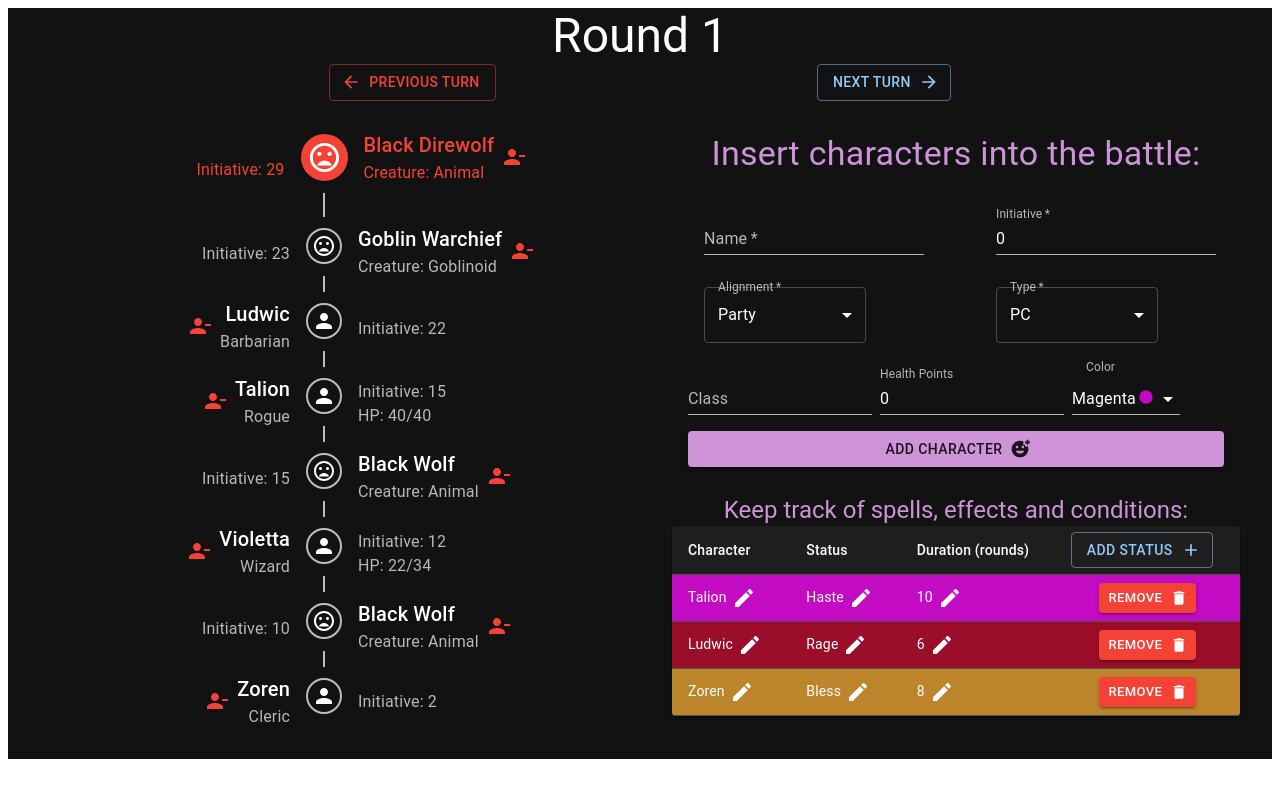
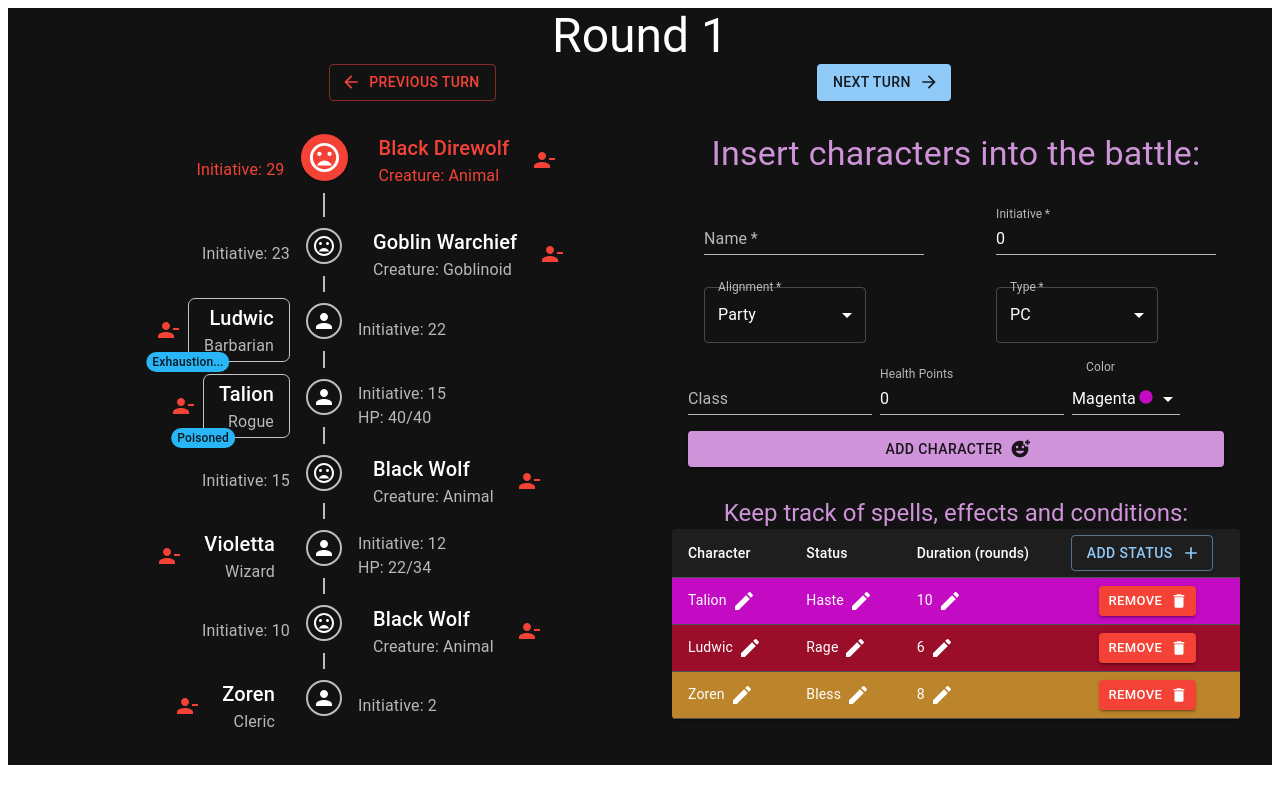
Before and after one commit to StefMTP/encounter-initiative-tracker, a React (Create React App) app: page / in a window 1280 px wide. Built offline with nearby package versions, Linux system fonts and the light colour scheme.

Commit message:
battle condition labels, with badges and dialogs

```diff
--- a/src/App.tsx
+++ b/src/App.tsx
@@ -200,7 +200,7 @@ const App = () => {
           : -1
         : b.initiative - a.initiative
     );
-  }
+  };
 
   return (
     <React.Fragment>
@@ -222,13 +222,13 @@ const App = () => {
               <TurnButton
                 label="Next turn"
                 color="primary"
-                variant="outlined"
+                variant="contained"
                 turnChangeHandler={() => handleTurnChange("next")}
               />
             </Grid>
           </Grid>
           <Grid container>
-            <Grid item xs={6} display="grid" >
+            <Grid item xs={6} display="grid">
               <RoundTimeline
                 combatActors={combatActors}
                 combatActorsHpEditHandler={handleCombatActorsHpEdit}
@@ -236,7 +236,13 @@ const App = () => {
                 turn={turn}
               />
             </Grid>
-            <Grid item xs={6} display="grid" justifyContent="center" padding={4}>
+            <Grid
+              item
+              xs={6}
+              display="grid"
+              justifyContent="center"
+              padding={4}
+            >
               <Grid item>
                 <Typography variant="h4" color="secondary" textAlign="center">
                   Insert characters into the battle:
--- /dev/null
+++ b/src/components/Round/ConditionDialog.tsx
@@ -0,0 +1,25 @@
+import { Dialog, DialogTitle, List } from "@mui/material";
+import ConditionDialogDescription from "./ConditionDialogDescription";
+
+const ConditionDialog = ({
+  open,
+  closeHandler,
+  conditions,
+}: {
+  open: boolean;
+  closeHandler: () => void;
+  conditions: string[] | undefined;
+}) => {
+  return (
+    <Dialog open={open} onClose={closeHandler}>
+      <DialogTitle>Character conditions</DialogTitle>
+      <List>
+        {conditions?.map((condition) => (
+          <ConditionDialogDescription condition={condition} />
+        ))}
+      </List>
+    </Dialog>
+  );
+};
+
+export default ConditionDialog;
--- /dev/null
+++ b/src/components/Round/ConditionDialogDescription.tsx
@@ -0,0 +1,41 @@
+import React, { useState } from "react";
+import {
+  ListItem,
+  ListItemText,
+  ListItemButton,
+  ListItemIcon,
+  Collapse,
+  List,
+} from "@mui/material";
+import { conditionsTable } from "../../types";
+import HelpIcon from "@mui/icons-material/Help";
+import DeleteIcon from "@mui/icons-material/Delete";
+
+const ConditionDialogDescription = ({ condition }: { condition: string }) => {
+  const [infoOpen, setInfoOpen] = useState<boolean>(false);
+
+  return (
+    <>
+      <ListItem key={condition}>
+        <ListItemText>{condition}</ListItemText>
+        <ListItemButton onClick={() => setInfoOpen(!infoOpen)}>
+          <ListItemIcon>
+            <HelpIcon />
+          </ListItemIcon>
+        </ListItemButton>
+        <ListItemButton>
+          <ListItemIcon>
+            <DeleteIcon />
+          </ListItemIcon>
+        </ListItemButton>
+      </ListItem>
+      <Collapse in={infoOpen} timeout="auto" unmountOnExit>
+        <List component="div">
+          <ListItemText primary={conditionsTable[condition]} />
+        </List>
+      </Collapse>
+    </>
+  );
+};
+
+export default ConditionDialogDescription;
--- a/src/components/Round/RoundTimelineItem.tsx
+++ b/src/components/Round/RoundTimelineItem.tsx
@@ -7,10 +7,11 @@ import {
   TimelineConnector,
   TimelineContent,
 } from "@mui/lab";
-import { Grid, IconButton, TextField, Typography } from "@mui/material";
+import { Badge, Grid, IconButton, TextField, Typography } from "@mui/material";
 import { colorTable, combatant, turn } from "../../types";
 import CombatantIcon from "../Combatants/CombatantIcon";
 import PersonRemoveIcon from "@mui/icons-material/PersonRemove";
+import RoundTimelineLabel from "./RoundTimelineLabel";
 
 const RoundTimelineItem = ({
   turn,
@@ -137,31 +138,12 @@ const RoundTimelineItem = ({
               </IconButton>
             </Grid>
           )}
-          <Grid item>
-            <Typography
-              variant="h6"
-              color={color(
-                index,
-                turn.number,
-                combatActor,
-                "text.primary",
-                true
-              )}
-            >
-              {combatActor.name}
-            </Typography>
-            <Typography
-              color={color(
-                index,
-                turn.number,
-                combatActor,
-                "text.secondary",
-                true
-              )}
-            >
-              {combatActor.class}
-            </Typography>
-          </Grid>
+          <RoundTimelineLabel
+            color={color}
+            combatActor={combatActor}
+            index={index}
+            turnNumber={turn.number}
+          />
           {combatActor.alignment === "FOE" && (
             <Grid item>
               <IconButton
--- /dev/null
+++ b/src/components/Round/RoundTimelineLabel.tsx
@@ -0,0 +1,88 @@
+import { Badge, Grid, Typography } from "@mui/material";
+import ConditionDialog from "./ConditionDialog";
+import { combatant } from "../../types";
+import { useState } from "react";
+
+const RoundTimelineLabel = ({
+  combatActor,
+  turnNumber,
+  index,
+  color,
+}: {
+  combatActor: combatant;
+  turnNumber: number;
+  index: number;
+  color: (
+    index: number,
+    turnNumber: number,
+    combatActor: combatant,
+    value: string,
+    isText?: boolean | undefined
+  ) => string;
+}) => {
+  const [isDialogOpen, setIsDialogOpen] = useState<boolean>(false);
+
+  const handleConditionDialogClose = () => {
+    setIsDialogOpen(!isDialogOpen);
+  };
+  return (
+    <>
+      <Badge
+        invisible={
+          !combatActor.conditions || combatActor.conditions.length <= 0
+        }
+        badgeContent={
+          combatActor.conditions
+            ? combatActor.conditions.length > 1
+              ? combatActor.conditions[0] + "..."
+              : combatActor.conditions[0]
+            : null
+        }
+        color="info"
+        anchorOrigin={{
+          vertical: "bottom",
+          horizontal: combatActor.alignment === "PARTY" ? "left" : "right",
+        }}
+        onClick={handleConditionDialogClose}
+      >
+        <Grid
+          item
+          sx={{
+            border:
+              !combatActor.conditions || combatActor.conditions.length <= 0
+                ? 0
+                : 1,
+            borderColor: color(index, turnNumber, combatActor, "#c4c4c4", true),
+            padding: "3px 15px",
+            borderRadius: "7px",
+          }}
+        >
+          <Typography
+            variant="h6"
+            color={color(index, turnNumber, combatActor, "text.primary", true)}
+          >
+            {combatActor.name}
+          </Typography>
+          <Typography
+            color={color(
+              index,
+              turnNumber,
+              combatActor,
+              "text.secondary",
+              true
+            )}
+          >
+            {combatActor.class}
+          </Typography>
+        </Grid>
+      </Badge>
+      <ConditionDialog
+        open={isDialogOpen}
+        closeHandler={handleConditionDialogClose}
+        conditions={combatActor.conditions}
+      />
+    </>
+  );
+};
+
+export default RoundTimelineLabel;
--- a/src/types.ts
+++ b/src/types.ts
@@ -11,6 +11,7 @@ export type combatant = {
   color?: color;
   type: combatantType;
   initiative: number;
+  conditions?: string[];
 };
 
 export type turn = {
@@ -65,9 +66,27 @@ export const colorTable: colors = {
   },
 };
 
+export const conditionsTable: { [condition: string]: string } = {
+  Blinded: "",
+  Deafened: "",
+  Poisoned: "32egw234f42",
+  Grappled: "",
+  Prone: "fsgswerq3f",
+  Invisible: "",
+  Frightened: "",
+  Charmed: "",
+  Incapacitated: "",
+  Restrained: "",
+  Stunned: "",
+  Paralyzed: "",
+  Petrified: "",
+  Exhaustion: "1232141",
+  Unconscious: "",
+};
+
 export const dummyCombatants: combatant[] = [
   {
-    id: 'abc',
+    id: "abc",
     name: "Talion",
     currentHp: 40,
     maxHp: 40,
@@ -76,9 +95,10 @@ export const dummyCombatants: combatant[] = [
     color: colorTable["Magenta"],
     type: "PC",
     initiative: 15,
+    conditions: ["Poisoned"],
   },
   {
-    id: 'def',
+    id: "def",
     name: "Violetta",
     currentHp: 22,
     maxHp: 34,
@@ -89,16 +109,17 @@ export const dummyCombatants: combatant[] = [
     initiative: 12,
   },
   {
-    id: 'ghi',
+    id: "ghi",
     name: "Ludwic",
     class: "Barbarian",
     color: colorTable["Crimson"],
     alignment: "PARTY",
     type: "PC",
     initiative: 22,
+    conditions: ["Exhaustion", "Prone"],
   },
   {
-    id: 'jkl',
+    id: "jkl",
     name: "Zoren",
     class: "Cleric",
     color: colorTable["Maple"],
@@ -107,7 +128,7 @@ export const dummyCombatants: combatant[] = [
     initiative: 2,
   },
   {
-    id: 'mno',
+    id: "mno",
     name: "Black Wolf",
     class: "Creature: Animal",
     alignment: "FOE",
@@ -115,7 +136,7 @@ export const dummyCombatants: combatant[] = [
     initiative: 10,
   },
   {
-    id: 'pqr',
+    id: "pqr",
     name: "Black Direwolf",
     class: "Creature: Animal",
     alignment: "FOE",
@@ -123,7 +144,7 @@ export const dummyCombatants: combatant[] = [
     initiative: 29,
   },
   {
-    id: 'stu',
+    id: "stu",
     name: "Black Wolf",
     class: "Creature: Animal",
     alignment: "FOE",
@@ -131,7 +152,7 @@ export const dummyCombatants: combatant[] = [
     initiative: 15,
   },
   {
-    id: 'vwx',
+    id: "vwx",
     name: "Goblin Warchief",
     class: "Creature: Goblinoid",
     alignment: "FOE",
@@ -142,19 +163,19 @@ export const dummyCombatants: combatant[] = [
 
 export const dummyPlayerStatuses: playerStatus[] = [
   {
-    id: 'agl',
+    id: "agl",
     name: "Talion",
     status: "Haste",
     duration: 10,
   },
   {
-    id: 'qtp',
+    id: "qtp",
     name: "Ludwic",
     status: "Rage",
     duration: 6,
   },
   {
-    id:'zcm',
+    id: "zcm",
     name: "Zoren",
     status: "Bless",
     duration: 8,
```
Lines whose indentation alone changed are shown as unchanged.
